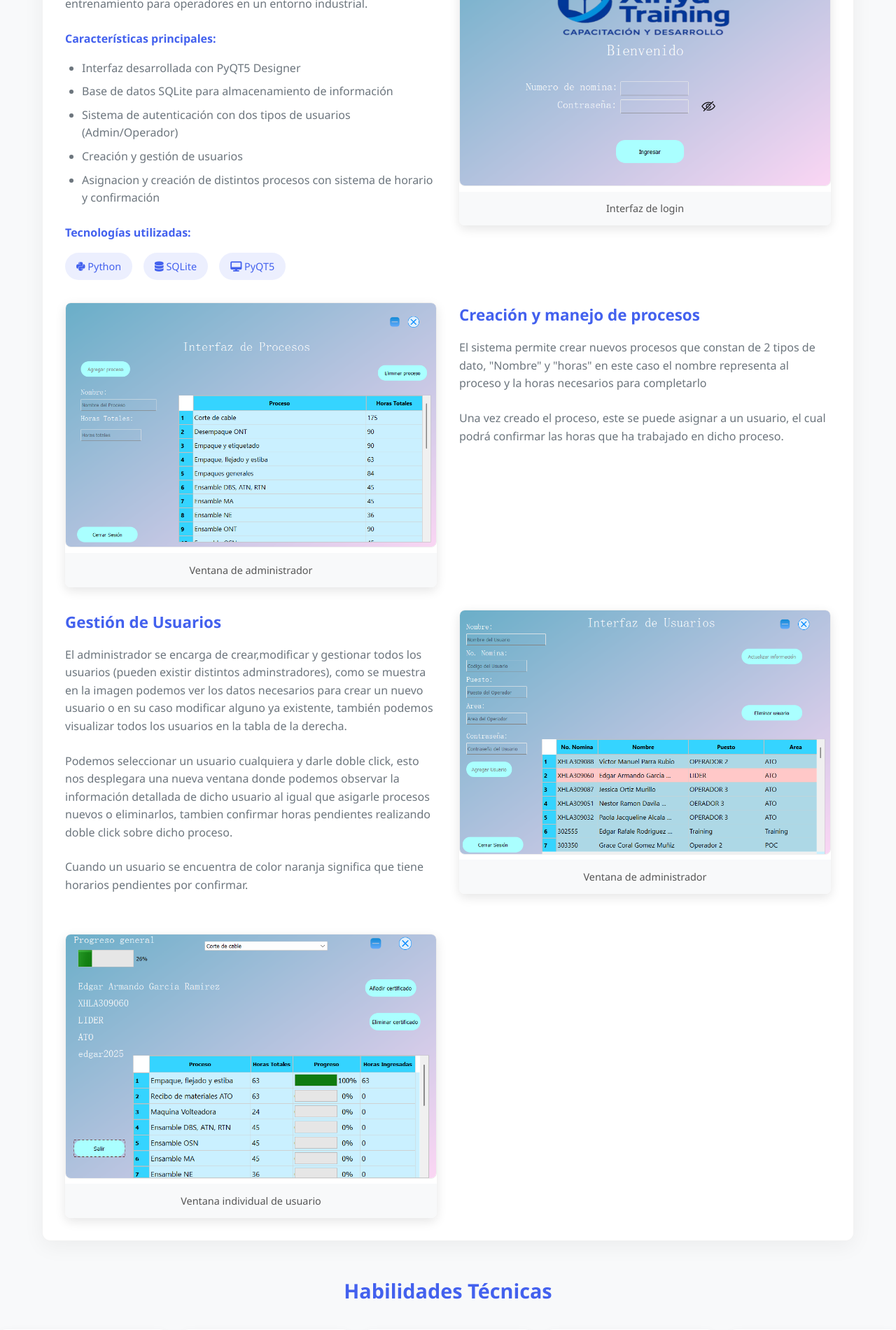
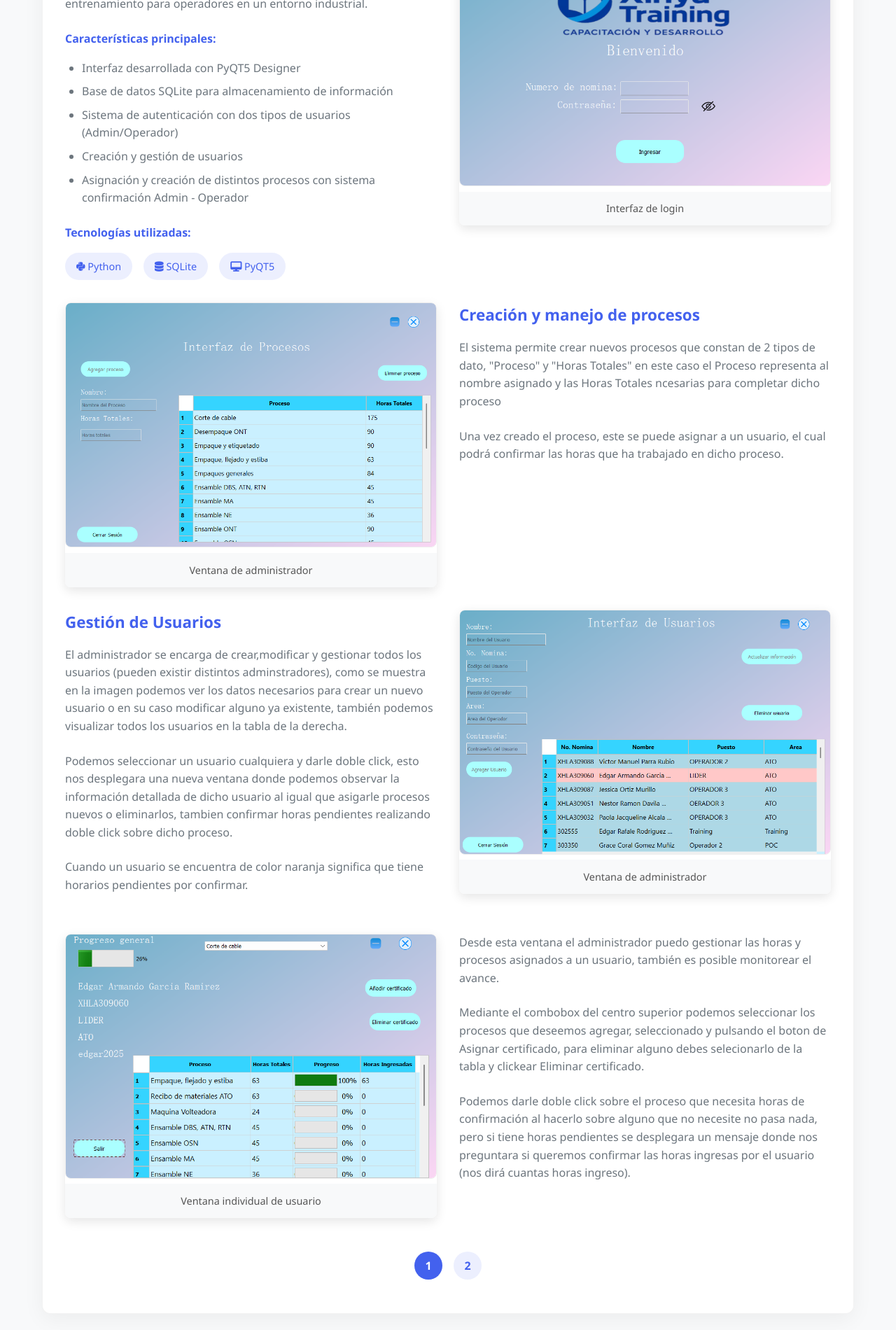
Before and after one commit to Neswar1/jgutierrez, a PHP site: page / in a window 1280 px wide, after a click that opens the changed part. Shown: the part 951-2851 px from the top of the page at 70% size. Run offline with PHP 8.4, Linux system fonts and the light colour scheme.

Commit message:
v1.6 First side finished

```diff
--- a/index.html
+++ b/index.html
@@ -56,7 +56,7 @@
             <li>Base de datos SQLite para almacenamiento de información</li>
             <li>Sistema de autenticación con dos tipos de usuarios (Admin/Operador)</li>
             <li>Creación y gestión de usuarios</li>
-            <li>Asignacion y creación de distintos procesos con sistema de horario y confirmación</li>
+            <li>Asignación y creación de distintos procesos con sistema confirmación Admin - Operador</li>
           </ul>
 
           <h4 style="margin: 1.5rem 0 1rem; color: var(--primary);">Tecnologías utilizadas:</h4>
@@ -74,7 +74,7 @@
         </div>
 
       <div class="imagen-proyecto">
-        <img src="/jgutierrez/python/login.png" alt="Login">
+        <img src="python/login.png" alt="Login">
         <p class="pie-imagen">Interfaz de login</p>
       </div>
     <div class="imagen-proyecto">
@@ -84,7 +84,7 @@
 
         <div class="proyecto-descripcion" >
         <h3>Creación y manejo de procesos</h3>
-        <p>El sistema permite crear nuevos procesos que constan de 2 tipos de dato, "Nombre" y "horas" en este caso el nombre representa al proceso y la horas necesarios para completarlo</p>
+        <p>El sistema permite crear nuevos procesos que constan de 2 tipos de dato, "Proceso" y "Horas Totales" en este caso el Proceso representa al nombre asignado y las Horas Totales ncesarias para completar dicho proceso</p>
         <p>Una vez creado el proceso, este se puede asignar a un usuario, el cual podrá confirmar las horas que ha trabajado en dicho proceso.</p>
       </div>
 
@@ -104,9 +104,64 @@
     <img src="python/progress.png" alt="Usuario">
     <p class="pie-imagen">Ventana individual de usuario</p>
   </div>
+
+  <div class="proyecto-descripcion" >
+        <p>Desde esta ventana el administrador puedo gestionar las horas y procesos asignados a un usuario, también es posible monitorear el avance.</p>
+        <p>Mediante el combobox del centro superior podemos seleccionar los procesos que deseemos agregar, seleccionado y pulsando el boton de Asignar certificado, para eliminar alguno debes selecionarlo de la tabla y clickear Eliminar certificado.</p>
+        <p>Podemos darle doble click sobre el proceso que necesita horas de confirmación al hacerlo sobre alguno que no necesite no pasa nada, pero si tiene horas pendientes se desplegara un mensaje donde nos preguntara si queremos confirmar las horas ingresas por el usuario (nos dirá cuantas horas ingreso). </p>
+      </div>
+      </div>
+      <div class="paginacion">
+        <a href="#proyecto1" class="pagina-activa">1</a>
+        <a href="#proyecto1_1">2</a>
+      </div>
+    </section>
+
+    <section id="proyecto1_1" class="proyecto-contenido">
+      <div class="proyecto-header">
+        <h2>Training Manager</h2>
+        <a href="#presentacion" class="btn btn-primary">
+          <i class="fas fa-arrow-left"></i> Volver
+        </a>
+      </div>
+
+            <div class="proyecto-info">
+        <div class="proyecto-descripcion">
+          <h3>Interfaz del usuario</h3>
+          <p>Para ingresar como usuario normal (operador) simplemente ingresamos con unas credenciales activas de un usuario creado por el administrador, lo que veremos será la interfaz del usuario desde la cual podemos observar los procesos que tenemos asignados y de igual manera poder crear una solicitud en un proceso.</p>
+          <p>Lo que debemos de hacer es darle click en la tabla al proceso que deseemos agregar horas de entrenamiento y pulsar el boton de Actualizar progreso, ahi se nos desplegara un input que nos solicitara las horas de practica realizadas.</p>
+        </div>
+        <div class="imagen-proyecto">
+        <img src="python/usuario.png" alt="Usuario">
+        <p class="pie-imagen">Interfaz individual del usuario</p>
+      </div>
+
+      <div class="imagen-proyecto">
+        <img src="python/visita.png" alt="Visita">
+        <p class="pie-imagen">Panel de visita general</p>
+      </div>
+
+      <div class ="proyecto-descripcion">
+        <h3>Perfil de visita</h3>
+        <p>Si en la ventana de Login ingresamos simplemente visita sin colocar una contraseña se nos mostrara una ventana donde podemos observar los usuarios actuales registrados</p>
+        <p>Al hacer doble click sobre cualquier usuario nos desplegara la pantalla individual mostrando los avances y progresos del usuario.</p>
+      </div>
+
+      </div>
+      <div style="margin-bottom: 2rem; margin-top: 2rem; text-align: center; display: flex; flex-direction: column; align-items: center;">
+  <img
+    src="python/visitante.png"
+    alt="Visitante"
+    style="width: 550px; height: 350px; max-width: 100%;"
+  >
+  <p class="pie-imagen">Panel de visita individual</p>
 </div>
 
+        <div class="paginacion">
+        <a href="#proyecto1">1</a>
+        <a href="#proyecto1_1" class="pagina-activa">2</a>
       </div>
+
     </section>
 
 
@@ -159,6 +214,7 @@
             <img src="ruta/a/tu/imagen-php2.jpg" alt="Otra captura del proyecto">
             <p class="pie-imagen">Módulo de gestión de inventario</p>
           </div>
+
         </div>
       </div>
     </section>
--- a/style.css
+++ b/style.css
@@ -354,6 +354,31 @@
 
   }
 
+  .paginacion {
+  display: flex;
+  justify-content: center;
+  gap: 1rem;
+  margin: 3rem 0 1rem;
+}
+
+.paginacion a {
+  display: inline-block;
+  width: 40px;
+  height: 40px;
+  line-height: 40px;
+  text-align: center;
+  background: rgba(67, 97, 238, 0.1);
+  color: var(--primary);
+  border-radius: 50%;
+  text-decoration: none;
+  font-weight: bold;
+}
+
+.paginacion .pagina-activa {
+  background: var(--primary);
+  color: white;
+}
+
   .imagen-proyecto img {
     width: 100%;
     height: auto;
```
Also changed, not shown: python/usuario.png (added), python/visita.png (added), python/visitante.png (added).
